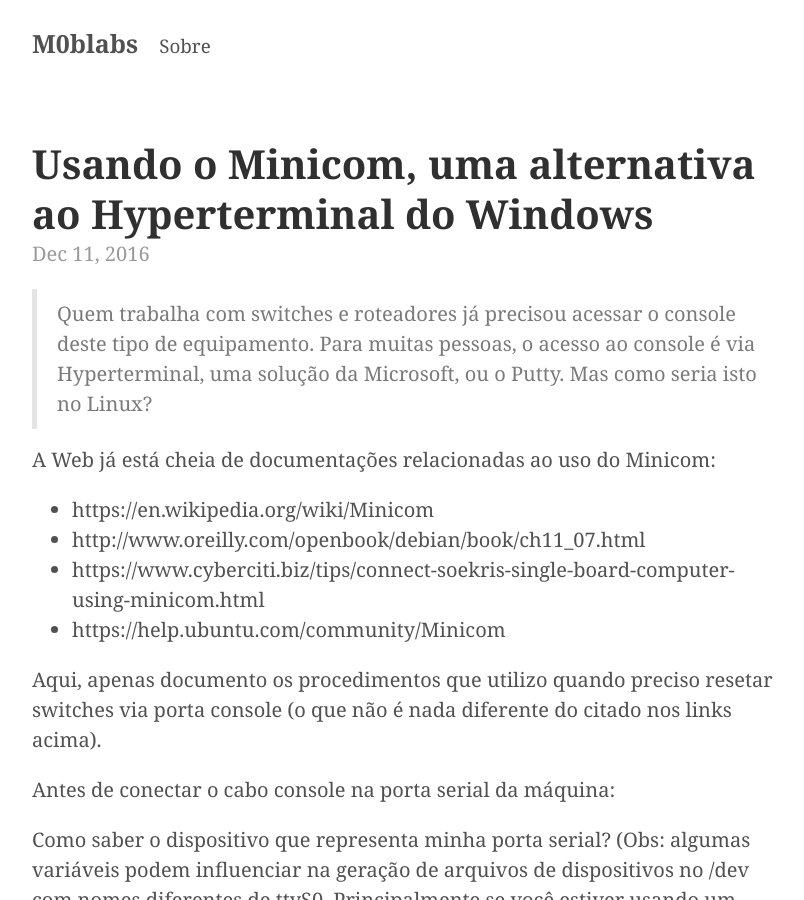
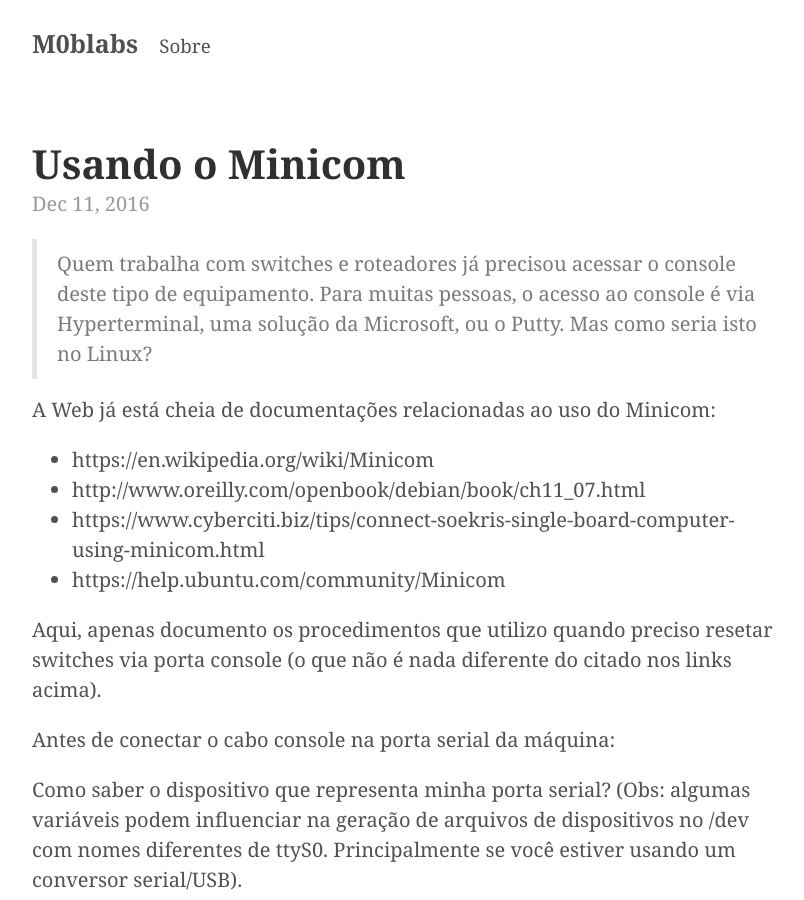
Before and after one commit to Kingm0b/jekyll-minimal-theme, a Jekyll site: the page built from _posts/2016-12-11-minicom.md, in a window 1280 px wide and 900 px high. Shown: the whole window, without its empty margins (228-1032 px from the left). Built offline with Jekyll 4.4.1, drawn with Linux system fonts in a browser that asks for light colours.

Commit message:
Update 2016-12-11-minicom.md

```diff
--- a/_posts/2016-12-11-minicom.md
+++ b/_posts/2016-12-11-minicom.md
@@ -1,6 +1,6 @@
 ---
 layout: post
-title: "Usando o Minicom, uma alternativa ao Hyperterminal do Windows"
+title: "Usando o Minicom"
 ---
 
 > Quem trabalha com switches e roteadores já precisou acessar o console deste tipo de equipamento. Para muitas pessoas, o acesso ao console é via Hyperterminal, uma solução da Microsoft, ou o Putty. Mas como seria isto no Linux?
```
